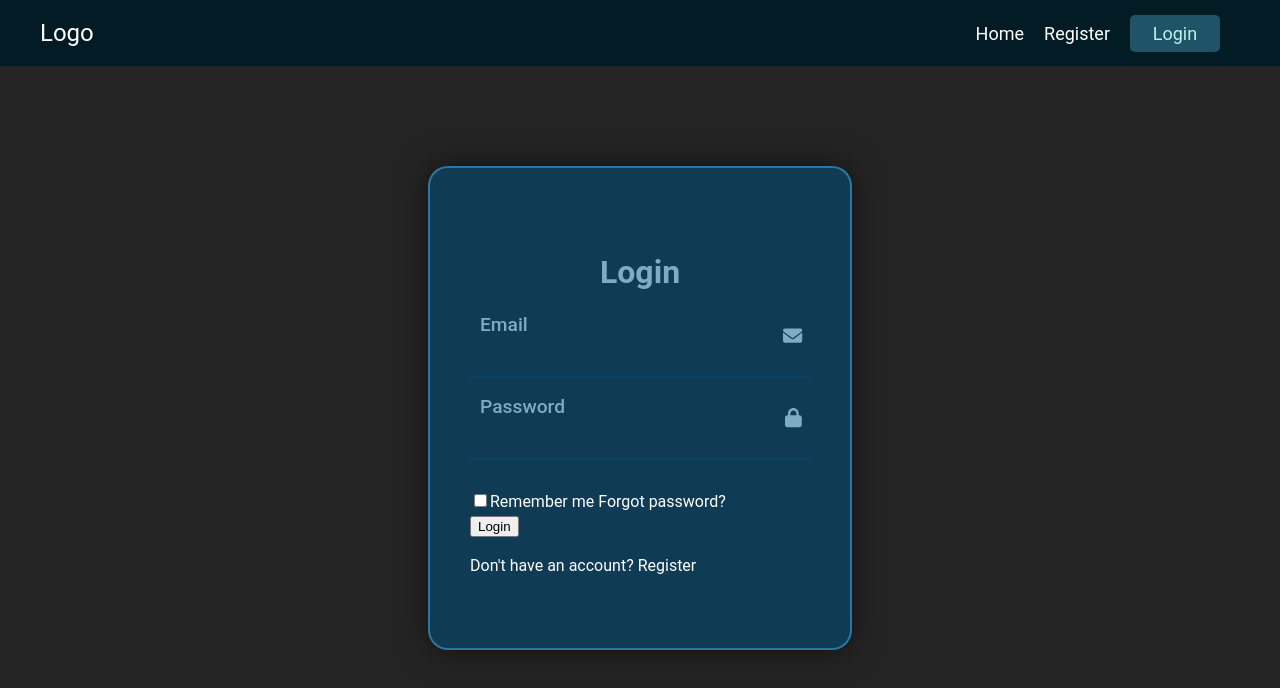
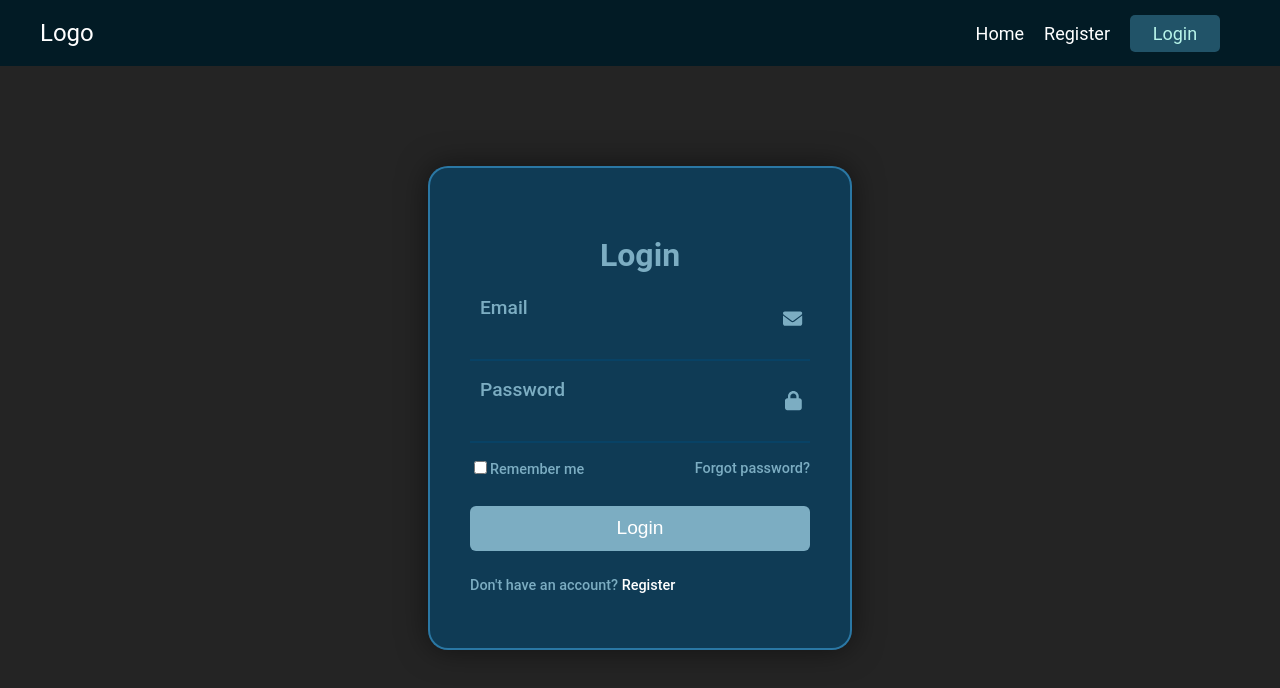
Before and after one commit to JosemAVSG/PM3-Josem, a React (Vite) app in the folder Client/peluqueria/: page /login in a window 1280 px wide. Shown: the top 688 px of the page. Built offline with nearby package versions, Linux system fonts and the light colour scheme.

Commit message:
addding login styles

```diff
--- a/Client/peluqueria/src/styles/login.module.scss
+++ b/Client/peluqueria/src/styles/login.module.scss
@@ -25,8 +25,7 @@
     text-align: center;
   }
 }
-.form_group:focus-within label{
-
+.form_group:focus-within .label {
   top: -10px;
 }
 .form_group {
@@ -36,7 +35,7 @@
   border-bottom: 2px solid rgba(6, 71, 109, 0.678);
   margin: 30px 0;
 
-  label {
+  .label {
     position: absolute;
     top: -30%;
     left: 10px;
@@ -46,7 +45,7 @@
     pointer-events: none;
     transition: 0.5s;
   }
-  input {
+  .input {
     width: 100%;
     height: 100%;
     background: transparent;
@@ -60,5 +59,52 @@
     right: 8px;
     font-size: 1.2rem;
     color: rgb(124, 173, 194);
+    line-height: 57px;
   }
 }
+.remember {
+  font-size: 0.9rem;
+  color: rgb(124, 173, 194);
+  font-weight: 500;
+  margin: -15px 0 15px;
+  display: flex;
+  justify-content: space-between;
+  label input {
+    accent-color: rgb(124, 173, 194);
+    margin-right: 3px;
+
+  }
+  a {
+    color: rgb(124, 173, 194);
+    text-decoration: none;
+
+    &:hover {
+      text-decoration: underline;
+    }
+  }
+}
+.btn {
+  width: 100%;
+  height: 45px;
+  background: rgb(124, 173, 194);
+  border: none;
+  outline: none;
+  border-radius: 6px;
+  cursor: pointer;
+  font-size: 1.2rem;
+  color: #fff;
+  margin-top: 10px;
+  margin-bottom: 10px;
+}
+.btn:hover{
+  background: rgb(2, 48, 78);
+}
+
+.register {
+  font-size: 0.9rem;
+  color: rgb(124, 173, 194);
+  font-weight: 500;
+
+  display: flex;
+
+}
--- a/Client/peluqueria/src/views/Login.tsx
+++ b/Client/peluqueria/src/views/Login.tsx
@@ -14,7 +14,7 @@ const Login: React.FC = () => {
           <form method="post" action="#" className={style.login}>
             <div className={style.form_group}>
               <FontAwesomeIcon icon={faEnvelope} className={style.icon} />
-              <label htmlFor="email">Email</label>
+              <label htmlFor="email" className={style.label}>Email</label>
               <input type="email" className={style.input} id="email" required  />
             </div>
             <div className={`${style.form_group} form_group `}>
@@ -23,8 +23,11 @@ const Login: React.FC = () => {
               <input type="password" className={style.input} id="password" required />
             </div>
             <div className={style.remember}>
+              <div >
+
               <input type="checkbox" id="remember" />
               <label htmlFor="remember">Remember me</label>
+              </div>
               <a href="#"> Forgot password?</a>
             </div>
             <button type="submit" className={style.btn}>
```
